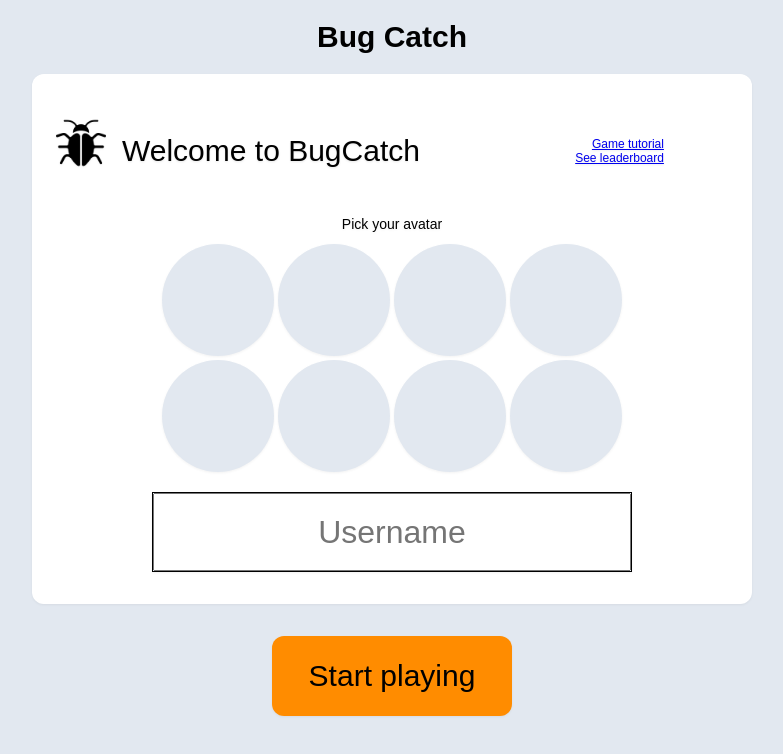
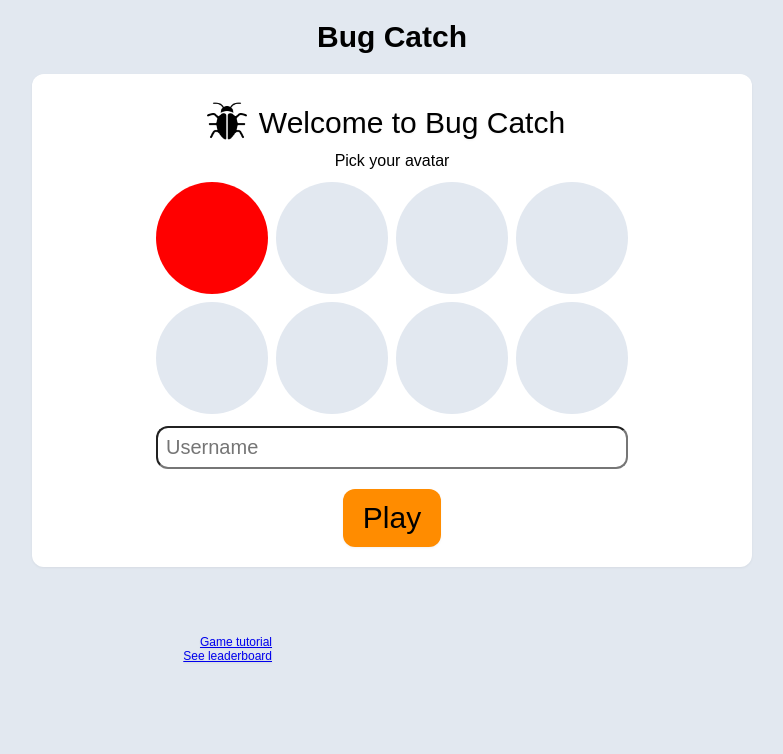
Before and after one commit to CompEngEss25/bugcatch-frontend, a plain HTML site: page index.html in a window 1280 px wide. Shown: the whole page, without its empty margins (248-1031 px from the left). Drawn offline with Linux system fonts and the light colour scheme; a web font is replaced by a local one.

Commit message:
fix bugs

```diff
--- a/index.html
+++ b/index.html
@@ -18,15 +18,54 @@
         <div class="flex flex-col width-full items-center justify-center gap-5">
 
 
-            <div class="flex flex-col width-100 tablet:width-180 height-fit tablet:height-fit background-white margin-top-5 rounded-bg border shadow padding-all-3">
+            <div class="flex flex-col items-center width-80 tablet:width-180 height-fit tablet:height-fit background-white margin-top-5 rounded-bg border shadow padding-all-5">
 
-                <div class="flex flex-row tablet:width-170 height-fit tablet:height-40 margin-top-3 rounded-bg border shadow padding-all-3 items-center margin-bottom-3 gap-1" >
-                    <div class="logo">
-                        <img src="images/bug-logo.png" alt="" width="50">
+
+                <div class="flex flex-row items-center justify-center">
+                    <div class="">
+                        <img class="width-10" src="images/bug-logo.png" alt="">
                     </div>
-                    <div class="flex flex-col tablet:width-170 height-fit tablet:height-40 margin-top-3 rounded-bg border shadow padding-all-3 items-center">
-                        <p class="text-xxl weight-300">Welcome to BugCatch</p>
+                    <div class="flex flex-col tablet:width-170 height-fit tablet:height-40 rounded-bg border shadow padding-all-3 items-center">
+                        <p class="text-xl tablet:text-xxl weight-400">Welcome to Bug Catch</p>
                     </div>
+                </div>
+
+                <div class="flex flex-col items-center gap-3">
+                    <p class="text-md weight-300">Pick your avatar</p>
+                    <div class="flex flex-col gap-2">
+                        <div class="flex flex-row gap-2">
+                            <div id="avatar-1" class="flex width-16 tablet:width-28 height-16 tablet:height-28 background-gray full-rounded-bg" onclick=handleDivClick(this)>
+                            </div>
+                            <div id="avatar-2" class="flex width-16 tablet:width-28 height-16 tablet:height-28 background-gray full-rounded-bg" onclick=handleDivClick(this)>
+                            </div>
+                            <div id="avatar-3" class="flex width-16 tablet:width-28 height-16 tablet:height-28 background-gray full-rounded-bg" onclick=handleDivClick(this)>
+                            </div>
+                            <div id="avatar-4" class="flex width-16 tablet:width-28 height-16 tablet:height-28 background-gray full-rounded-bg" onclick=handleDivClick(this)>
+                            </div>
+                        </div>
+                        <div class="flex flex-row gap-2">
+                            <div id="avatar-5" class="flex width-16 tablet:width-28 height-16 tablet:height-28 background-gray full-rounded-bg" onclick=handleDivClick(this)>
+                            </div>
+                            <div id="avatar-6" class="flex width-16 tablet:width-28 height-16 tablet:height-28 background-gray full-rounded-bg" onclick=handleDivClick(this)>
+                            </div>
+                            <div id="avatar-7" class="flex width-16 tablet:width-28 height-16 tablet:height-28 background-gray full-rounded-bg" onclick=handleDivClick(this)>
+                            </div>
+                            <div id="avatar-8" class="flex width-16 tablet:width-28 height-16 tablet:height-28 background-gray full-rounded-bg" onclick=handleDivClick(this)>
+                            </div>
+                        </div>
+                    </div>
+                    <input class="width-full text-xl rounded-bg padding-all-2" id="username-input" type="text" placeholder="Username">
+
+                </div>
+
+
+                <div onClick="handlePlayClick()" id="play-button" class="margin-top-5 flex flex-col width-fit height-fit background-white margin-top-3 rounded-bg border shadow padding-y-3 padding-x-5 items-center justify-center background-orange">
+                    <p class="text-xl tablet:text-xxl weight-400">Play</p>
+                </div>
+
+                </div>
+
+                <div class="flex flex-row tablet:width-180 height-fit tablet:height-40 margin-top-3 rounded-bg border shadow padding-all-3 items-center margin-bottom-3 gap-1" >
                     <div class="flex flex-col width-60 tablet:width-fit height-fit tablet:height-40 margin-top-3 rounded-bg border shadow padding-all-3 items-end">
                         <a href="tutorial.html" class="">
                             <p class="text-xs weight-500">Game tutorial</p>
@@ -38,89 +77,40 @@
 
                 </div>
 
-                <div class="flex flex-col width-full tablet:width-full height-fit tablet:height-full margin-top-3 rounded-bg border shadow items-center margin-bottom-3 gap-1">
-                    <p class="text-sm weight-500">Pick your avatar</p>
-
-                    <div id="container" class="flex flex-wrap flex-row width-100 tablet:width-120 height-fit tablet:height-fit justify-center gap-1 padding-all-2" >
-                        <div class="flex width-20 tablet:width-28 height-20 tablet:height-28 background-gray full-rounded-bg" onclick=setAvatar(1),handleDivClick(this)>
-                        </div>
-                        <div class="flex width-20 tablet:width-28 height-20 tablet:height-28 background-gray full-rounded-bg" onclick=setAvatar(2),handleDivClick(this)>
-                        </div>
-                        <div class="flex width-20 tablet:width-28 height-20 tablet:height-28 background-gray full-rounded-bg" onclick=setAvatar(3),handleDivClick(this)>
-                        </div>
-                        <div class="flex width-20 tablet:width-28 height-20 tablet:height-28 background-gray full-rounded-bg" onclick=setAvatar(4),handleDivClick(this)>
-                        </div>
-                        <div class="flex width-20 tablet:width-28 height-20 tablet:height-28 background-gray full-rounded-bg" onclick=setAvatar(5),handleDivClick(this)>
-                        </div>
-                        <div class="flex width-20 tablet:width-28 height-20 tablet:height-28 background-gray full-rounded-bg" onclick=setAvatar(6),handleDivClick(this)>
-                        </div>
-                        <div class="flex width-20 tablet:width-28 height-20 tablet:height-28 background-gray full-rounded-bg" onclick=setAvatar(7),handleDivClick(this)>
-                        </div>
-                        <div class="flex width-20 tablet:width-28 height-20 tablet:height-28 background-gray full-rounded-bg" onclick=setAvatar(8),handleDivClick(this)>
-                        </div>
-                    </div>
-
-                    <div class="flex flex-row width-80 tablet:width-120 height-18 tablet:height-20 background-gray items-center justify-center block-display userbox-border margin-all-2">
-                        <input id="username-input" type="text" placeholder="Username" style="width: 100%; height: 100%; font-size: xx-large; text-align: center;">
-                    </div>
-
-                </div>
-
 
             </div>
 
-            <div onClick="handlePlayClick()" id="play-button" class="flex flex-col width-60 tablet:width-fit height-20 tablet:height-40 background-white margin-top-3 rounded-bg border shadow padding-all-3 items-center justify-center background-orange">
-                <p class="text-xxl weight-500">Start playing</p>
-            </div>
+
 
         </div>
 
 
         <script>
 
+            document.getElementById("username-input").value = getUsername();
+
             function handlePlayClick(){
                 const userText = document.getElementById("username-input");
-                setUserBoard(userText.value);
+                setUsername(userText.value);
                 window.location.href = "game.html";
             }
-            // let avatarPick = 0;
-            // let currentActiveDiv = null;
-
-
-            // function setUserBoard(){
-            // // C.) FILL CODE
-            // let username = document.getElementById("username-input").value;
-            // console.log(username)
-            // let profileTable = document.getElementById("profile-table");
-            // profileTable.insertCol(username);
-            // }
-            // function setAvatar(i){
-            //     avatarPick = i;
-            //     console.log("pick avatar "+i)
-            // }
-
-            // function handleDivClick(event){
-            //     const ClickedDiv = event.target;
-            //     if(ClickedDiv == container){
-            //         return;
-            //     }
-            //     if(currentActiveDiv !== null){
-            //         currentActiveDiv.style.backgroundColor = '';
-            //     }
-            //     currentActiveDiv = ClickedDiv;
-            //     currentActiveDiv.style.backgroundColor = 'red';
-            //     console("clicked");
-            // }
-
-            // const container = document.getElementById("container");
-            // container.addEventListener('click', handleDivClick);
-
-            // import setUserBoard from "script/main.js";
-
-            //  const playButton = document.getElementById("play-button");
-            //  playButton.addEventListener('click', setUserBoard());
-            // setUserBoard();
-
+            let currentActiveDiv
+            if (getAvatarId()){
+                currentActiveDiv = document.getElementById("avatar-" + getAvatarId());
+            }
+            else {
+                currentActiveDiv = document.getElementById("avatar-1");
+            }
+            handleDivClick(currentActiveDiv);
+            function handleDivClick(ClickedDiv){
+                const avatarId = (ClickedDiv.id).slice(7);
+                setAvatarId(avatarId);
+                if(currentActiveDiv !== null){
+                    currentActiveDiv.style.backgroundColor = '';
+                }
+                currentActiveDiv = ClickedDiv;
+                currentActiveDiv.style.backgroundColor = 'red';
+            }
         </script>
 
     </main>
--- a/script/main.js
+++ b/script/main.js
@@ -1,65 +1,45 @@
 // Set pages contents
 let avatarPick = 0;
-let currentActiveDiv = null;
 let username = "Username";
+
+
 
 // game.html page
  function setMiniLeaderboard(){
     // B.) FILL CODE
 }
 
-function setUserBoard(name){
-    // C.) FILL CODE
-    // let username = document.getElementById("username-input").textContent;
-    // username = name;
-    sessionStorage.setItem('username', name);
-    console.log(name);
-}
-
-function getUserBoard(){
-    // C.) FILL CODE
-    // let username = document.getElementById("username-input").textContent;
-    // username = name;
+function getUsername(){
     var name = sessionStorage.getItem('username');
-    console.log(name)
     return name;
 }
 
-function setUserAvatarBoard(avatarnumber){
-    switch (avatarnumber){
-        case 1: sessionStorage.setItem('avatarImage', "images\bug-logo.png");
-        case 2: sessionStorage.setItem('avatarImage', "images\bug-logo.png");
-        case 3: sessionStorage.setItem('avatarImage', "images\bug-logo.png");
-        case 4: sessionStorage.setItem('avatarImage', "images\bug-logo.png");
-        case 5: sessionStorage.setItem('avatarImage', "images\bug-logo.png");
-        case 6: sessionStorage.setItem('avatarImage', "images\bug-logo.png");
-        case 7: sessionStorage.setItem('avatarImage', "images\bug-logo.png");
-        case 8: sessionStorage.setItem('avatarImage', "images\bug-logo.png");
-
-        default:
-            sessionStorage.setItem('avatarImage', "images\bug-logo.png");
-            break;
-    }
+function setUsername(name){
+    sessionStorage.setItem('username', name);
 }
 
-function getUserAvatarBoard(){
-    var avatarImage = sessionStorage.getItem('avatarImage')
-    console.log(avatarImage);
-    return avatarImage;
+function getAvatarId(){
+    var avatarId = sessionStorage.getItem('avatarId');
+    return avatarId;
 }
 
- function setAvatar(i){
-    avatarPick = i;
-    setUserAvatarBoard(i);
-    console.log(sessionStorage.getItem('avatarImage'));
+function setAvatarId(id){
+    sessionStorage.setItem('avatarId', id);
 }
 
- function handleDivClick(ClickedDiv){
-    if(currentActiveDiv !== null){
-        currentActiveDiv.style.backgroundColor = '';
+function getCurrentAvatarImg(){
+    switch (getAvatarId()){
+        case 1: return "images/bug-logo.png";
+        case 2: return "images/bug-logo.png";
+        case 3: return "images/bug-logo.png";
+        case 4: return "images/bug-logo.png";
+        case 5: return "images/bug-logo.png";
+        case 6: return "images/bug-logo.png";
+        case 7: return "images/bug-logo.png";
+        case 8: return "images/bug-logo.png";
+        default:
+            return "images/bug-logo.png";
     }
-    currentActiveDiv = ClickedDiv;
-    currentActiveDiv.style.backgroundColor = 'red';
 }
 
 
--- a/style.css
+++ b/style.css
@@ -77,6 +77,10 @@ body, html {
     width: 2.5rem;
 }
 
+.width-16 {
+    width: 4rem;
+}
+
 .width-18 {
     width: 4.5rem;
 }
@@ -146,6 +150,10 @@ body, html {
 
 .height-10 {
     height: 2.5rem;
+}
+
+.height-16 {
+    height: 4rem;
 }
 
 .height-18 {
@@ -470,7 +478,18 @@ Please don't add/modify this section to maintain consistency _/\_ */
 /* Explanation: Text size breakpoints */
 
 
+/* TEXT ALIGNMENT */
+.text-left {
+    text-align: left;
+  }
 
+.text-center {
+    text-align: center;
+}
+
+.text-right {
+    text-align: right;
+}
 
 
 /* MARGIN & PADDING */
@@ -534,6 +553,16 @@ PADDING is the INNER space of an element. You can add new sizes of your choices
 
 .padding-top-5 {
     padding-top: 1.25rem;
+}
+
+.padding-y-3 {
+    padding-top: 0.75rem;
+    padding-bottom: 0.75rem;
+}
+
+.padding-x-5 {
+    padding-left: 1.25rem;
+    padding-right: 1.25rem;
 }
 
 
```
Also changed, not shown: game.html (+4 -32 lines).
